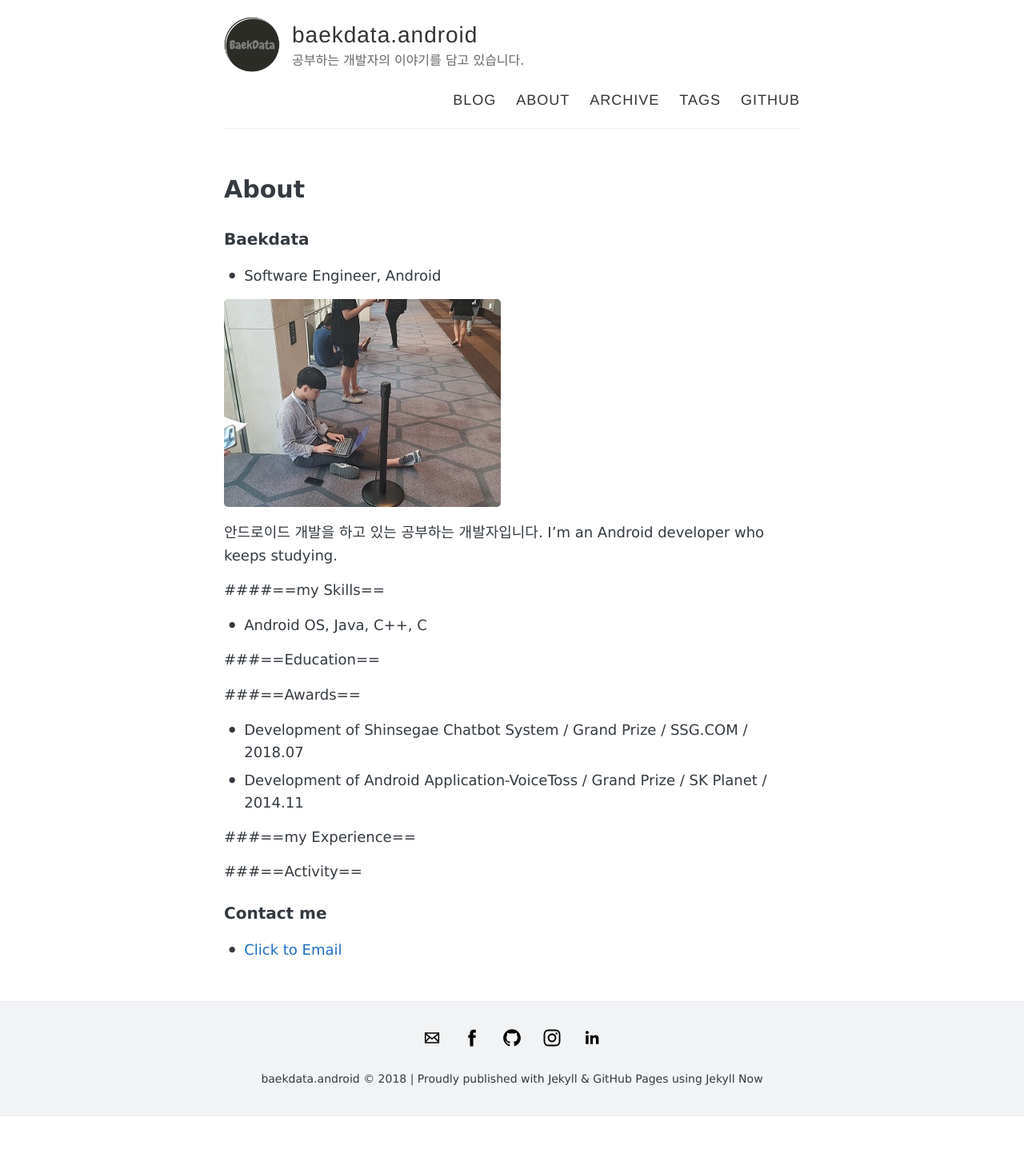
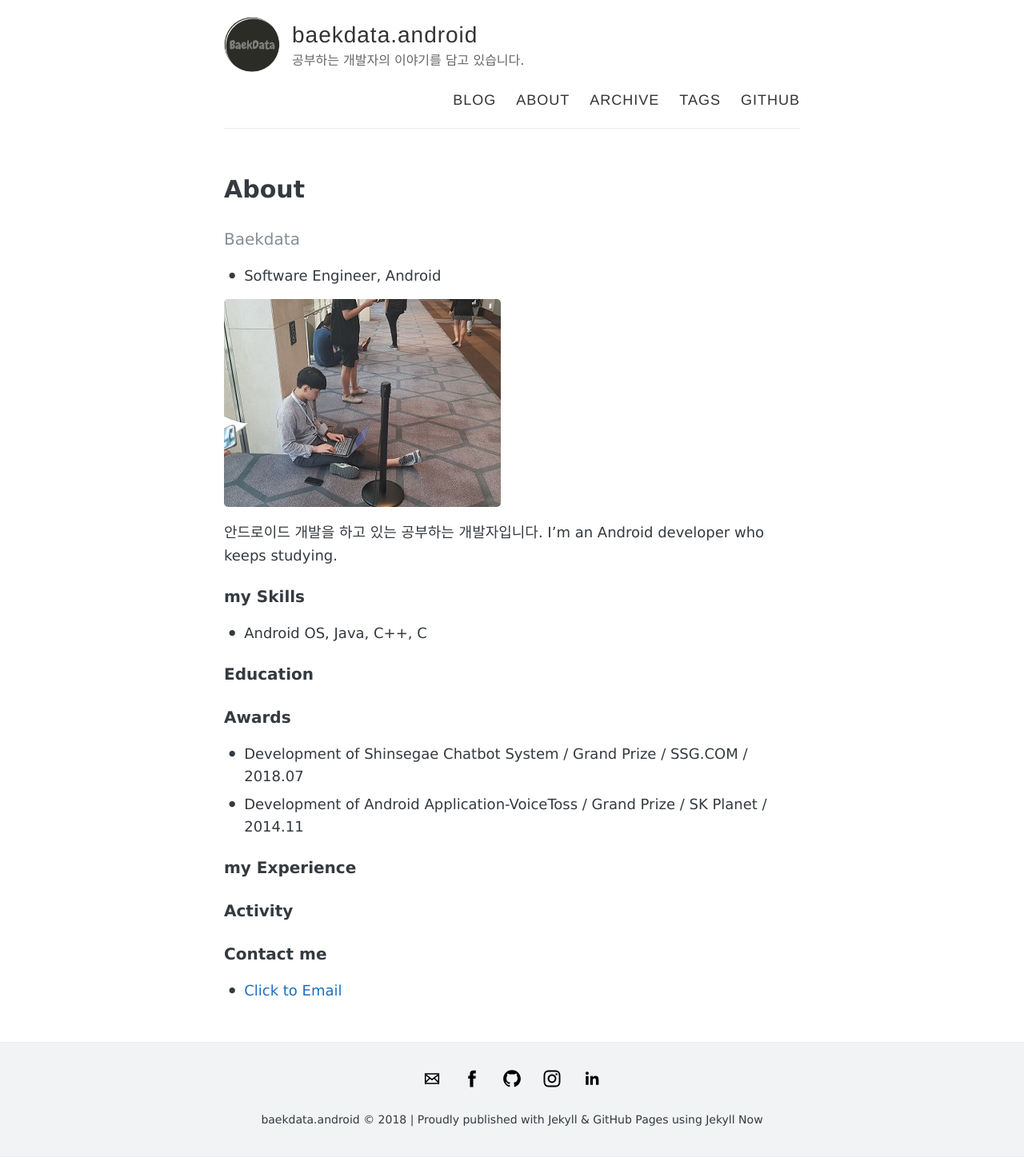
Before and after one commit to baekdata/baekdata.github.io, a Jekyll site: the page built from about.md, in a window 1280 px wide. Shown: the whole page at 80% size. Built offline with Jekyll 4.4.1, drawn with Linux system fonts in a browser that asks for light colours; before the commit the page ends 1396 px from its top, so only the background shows below that.

```diff
--- a/about.md
+++ b/about.md
@@ -4,7 +4,7 @@ title: About
 permalink: /about/
 ---
 
-### Baekdata
+#### Baekdata
 * Software Engineer, Android
 
 ![_config.yml]({{site.baseurl }}/images/profile.png)
@@ -13,23 +13,23 @@ permalink: /about/
 I'm an Android developer who keeps studying.
 
 
-####==my Skills==
+### my Skills
 * Android OS, Java, C++, C
 
 
-###==Education==
+### Education
 
 
-###==Awards==
+### Awards
 * Development of Shinsegae Chatbot System / Grand Prize / SSG.COM / 2018.07
 * Development of Android Application-VoiceToss / Grand Prize / SK Planet / 2014.11
 
 
 
-###==my Experience==
+### my Experience
 
 
-###==Activity==
+### Activity
 
 
 ### Contact me
```
Also changed, not shown: _posts/2018-08-25-BJ-13458.md (+2 -2 lines), _posts/2018-08-25-BJ-2146.md (+2 -2 lines).
